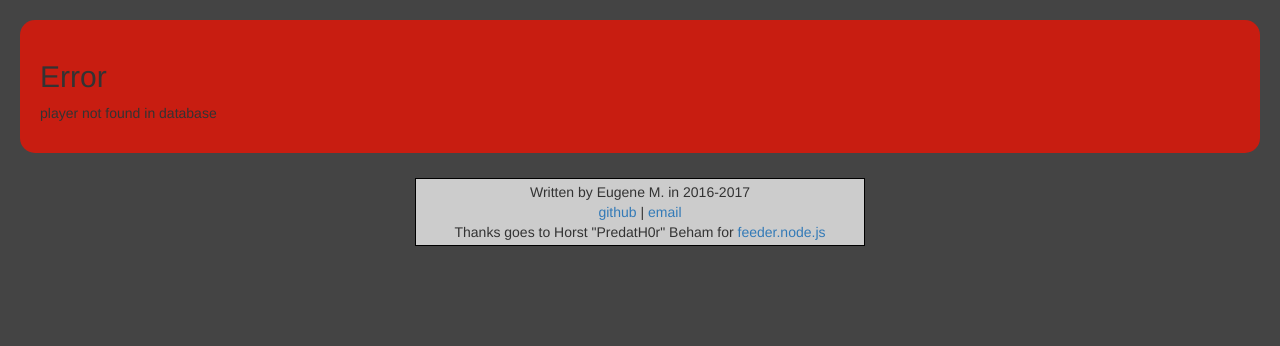
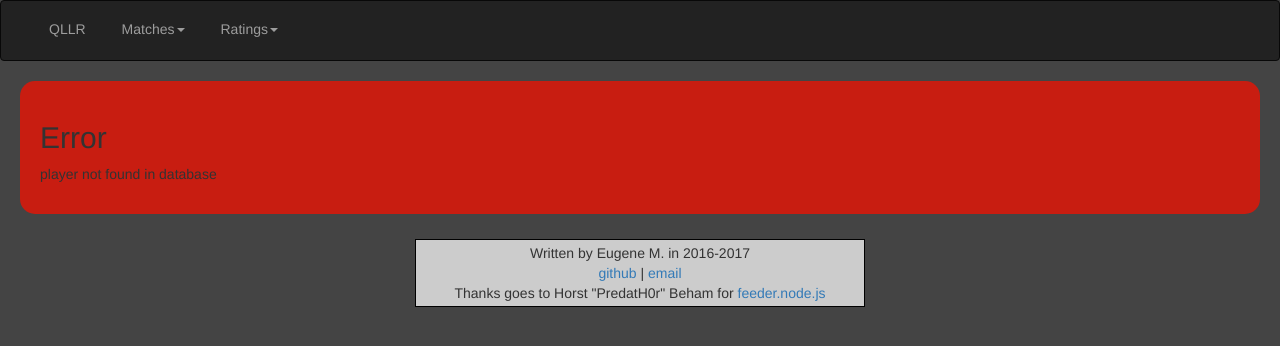
Before and after one commit to em92/quakelive-local-ratings, a Flask app: page /player/1 in a window 1280 px wide. Shown: the top 346 px of the page. Run offline with Flask 2, Linux system fonts and the light colour scheme; data that the repository does not hold is empty; some libraries are stand-ins or nearby versions.

Commit message:
added navbar

```diff
--- a/static/counterstrikesource.css
+++ b/static/counterstrikesource.css
@@ -250,3 +250,23 @@ li {
 #table_btns a.active {
   text-decoration: underline;
 }
+
+nav li {
+  width: auto;
+}
+
+.dropdown-menu {
+    background-color: #222;
+}
+
+.dropdown-menu > li > a {
+    color: #9D9D9D;
+}
+
+.dropdown-menu > li.divider {
+    background-color: black;
+}
+
+li.dropdown:hover > .dropdown-menu {
+    display: block;
+}
--- a/templates/layout.html
+++ b/templates/layout.html
@@ -2,7 +2,7 @@
 <html>
 <head>
 <link rel="stylesheet" href="https://maxcdn.bootstrapcdn.com/bootstrap/3.3.6/css/bootstrap.min.css" integrity="sha384-1q8mTJOASx8j1Au+a5WDVnPi2lkFfwwEAa8hDDdjZlpLegxhjVME1fgjWPGmkzs7" crossorigin="anonymous">
-<link rel="stylesheet" href="/static/counterstrikesource.css?20171122"> <!-- :D -->
+<link rel="stylesheet" href="/static/counterstrikesource.css?20180221"> <!-- :D -->
 <meta charset="UTF-8" />
 <meta name="robots" content="noindex, nofollow"/>
 <script type="text/javascript">if ( location.hash.substr(1, 1) == "/" ) { var path = location.hash.substr(1); location.hash = ""; location.pathname = path; } </script>
@@ -13,6 +13,7 @@
 {% endif %}
 </head>
 <body>
+{% include "nav.html" %}
 <div id="content">
 {% if ok %}
 {% block body %}{% endblock %}
--- /dev/null
+++ b/templates/nav.html
@@ -0,0 +1,28 @@
+<nav class="navbar navbar-inverse" role="navigation">
+  <div class="container-fluid">
+    <!-- Collect the nav links, forms, and other content for toggling -->
+    <div class="collapse navbar-collapse" id="bs-example-navbar-collapse-1">
+      <ul class="nav navbar-nav">
+        <li><a href="/">QLLR</a></li>
+        <li class="dropdown">
+          <a href="#" class="dropdown-toggle" data-toggle="dropdown">Matches<b class="caret"></b></a>
+          <ul class="dropdown-menu">
+            <li><a href="/matches/">All</a></li>
+            <li class="divider"></li>
+            {% for short, name in gametype_names.items() %}
+            <li><a href="/matches/{{ short }}/">{{ name }}</a></li>
+            {% endfor %}
+          </ul>
+        </li>
+        <li class="dropdown">
+          <a href="#" class="dropdown-toggle" data-toggle="dropdown">Ratings<b class="caret"></b></a>
+          <ul class="dropdown-menu">
+            {% for short, name in gametype_names.items() %}
+            <li><a href="/ratings/{{ short }}/">{{ name }}</a></li>
+            {% endfor %}
+          </ul>
+        </li>
+      </ul>
+    </div><!-- /.navbar-collapse -->
+  </div><!-- /.container-fluid -->
+</nav>
```
